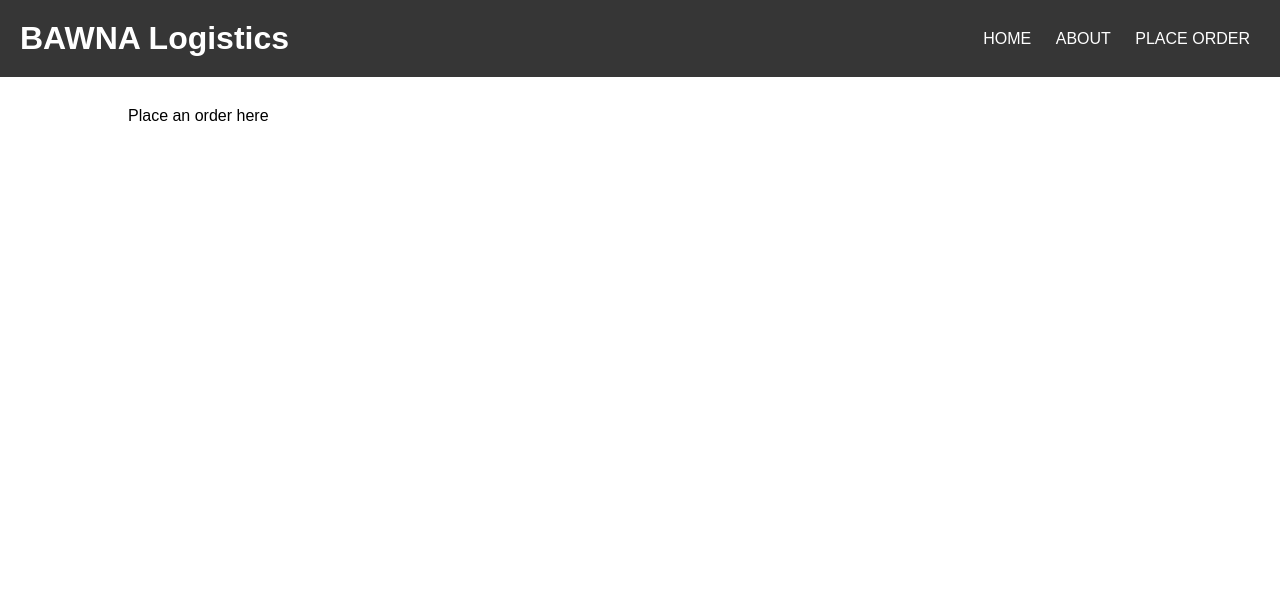
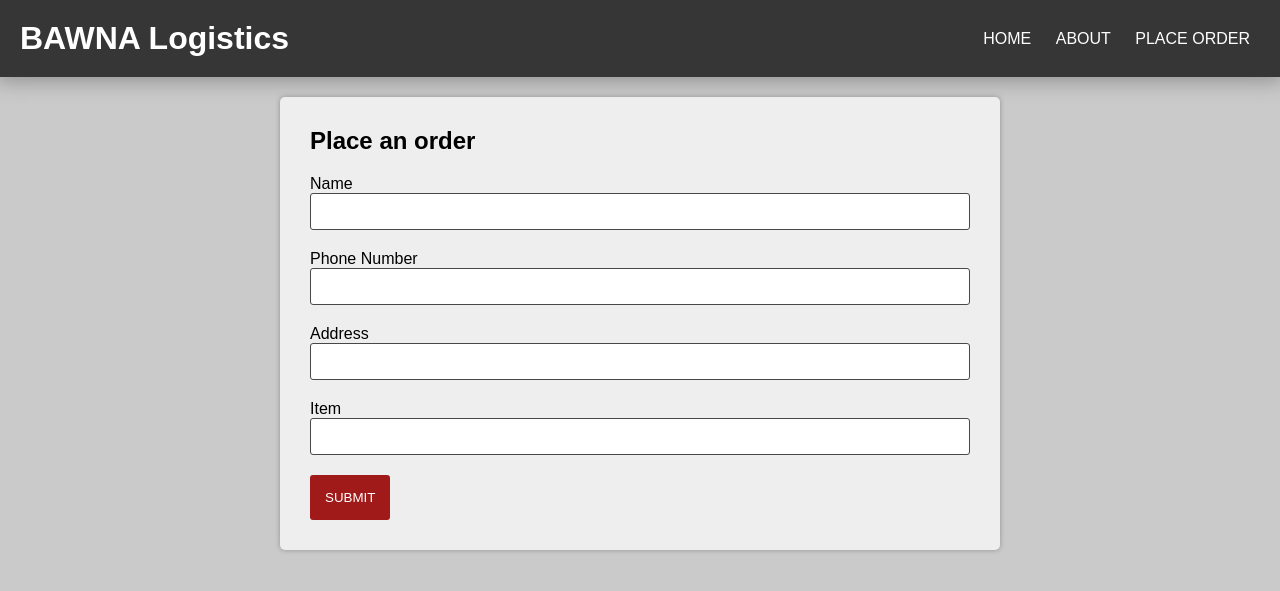
Before and after one commit to wbelote/bawna, a Flask app: page /order in a window 1280 px wide. Shown: the top 591 px of the page. Run offline with Flask 2, Linux system fonts and the light colour scheme.

Commit message:
basic order form

```diff
--- a/app/static/style.css
+++ b/app/static/style.css
@@ -1,10 +1,16 @@
 * {
     font-family: Arial, Helvetica, sans-serif;
     margin: 0px;
+    box-sizing: border-box;
+}
+
+body {
+    background-color: #CACACA;
 }
 
 #header {
     background-color: #363636;
+    box-shadow: 0px 0px 20px 4px #909090;
     display: flex;
     flex-direction: row;
     justify-content: space-between;
@@ -24,6 +30,30 @@
 }
 
 #content {
-    width: 80%;
-    margin: 30px auto;
+    width: 720px;
+    margin: 20px auto;
+    padding: 20px;
+    border-radius: 5px;
+    box-shadow: 0px 0px 5px 0px #909090;
+    background-color: #EEEEEE;
 }
+
+.form-area {
+    padding: 10px;
+}
+
+input {
+    width: 100%;
+    padding: 10px;
+    border-radius: 3px;
+    border: solid 1px #484848;
+}
+
+#submit {
+    width: min-content;
+    background-color: rgb(160, 26, 26);
+    border: none;
+    padding: 15px;
+    box-sizing: content-box;
+    color: white;
+}
--- a/app/templates/order.html
+++ b/app/templates/order.html
@@ -2,6 +2,39 @@
 
 {% block content %}
 
-Place an order here
+<form action="/order" method="POST">
+
+    <h2 class="form-area">Place an order</h2>
+
+    <div class="form-area">
+        <p>Name</p>
+        <input type="text" name="name">
+    </div>
+    <div class="form-area">
+        <p>Phone Number</p>
+        <input type="text" name="phone">
+    </div>
+    <div class="form-area">
+        <p>Address</p>
+        <input type="text" name="address">
+    </div>
+
+    <div class="form-area">
+        <p>Item</p>
+        <input list="items">
+        <datalist id="items">
+            <option value="Sofa"></option>
+            <option value="Chair"></option>
+            <option value="Table"></option>
+            <option value="Dresser"></option>
+            <!-- TODO: add more options -->
+        </datalist>
+    </div>
+
+    <div class="form-area">
+        <input type="submit" value="SUBMIT" id="submit">
+    </div>
+
+</form>
 
 {% endblock %}
```
